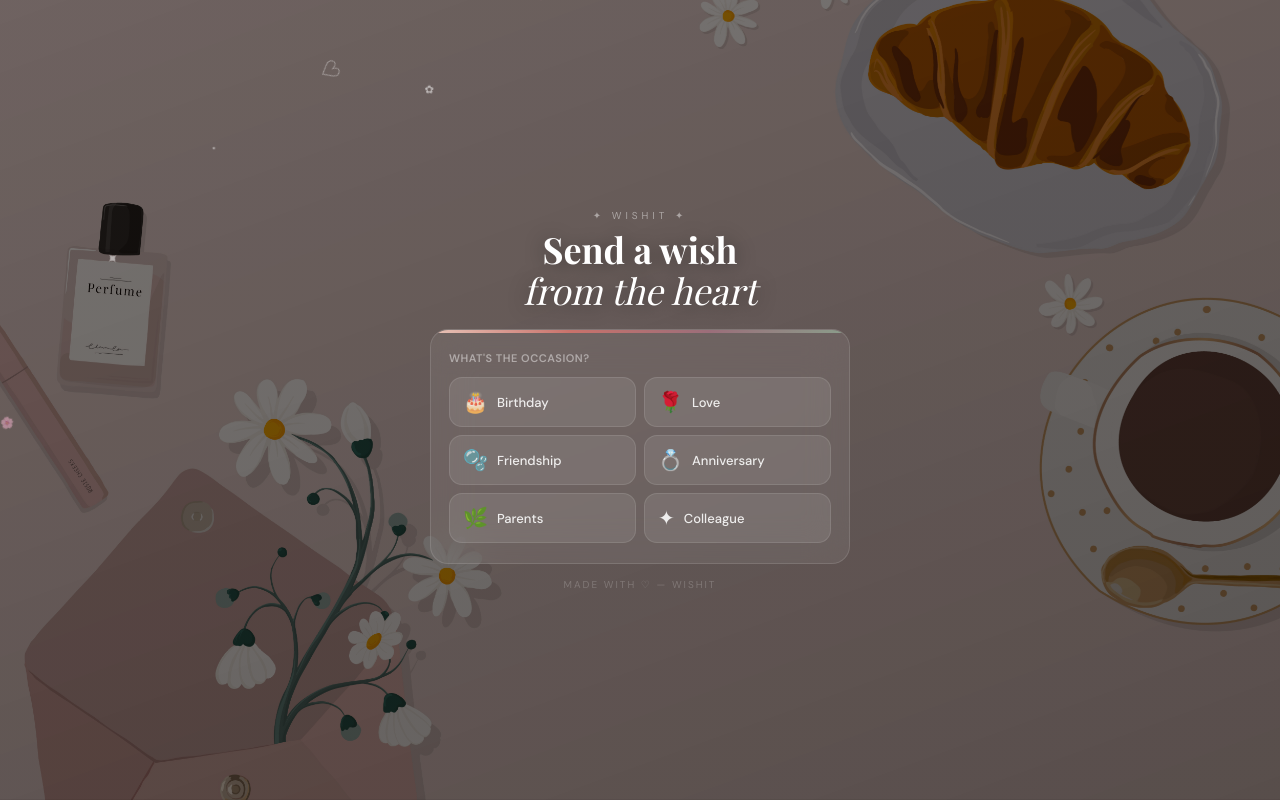
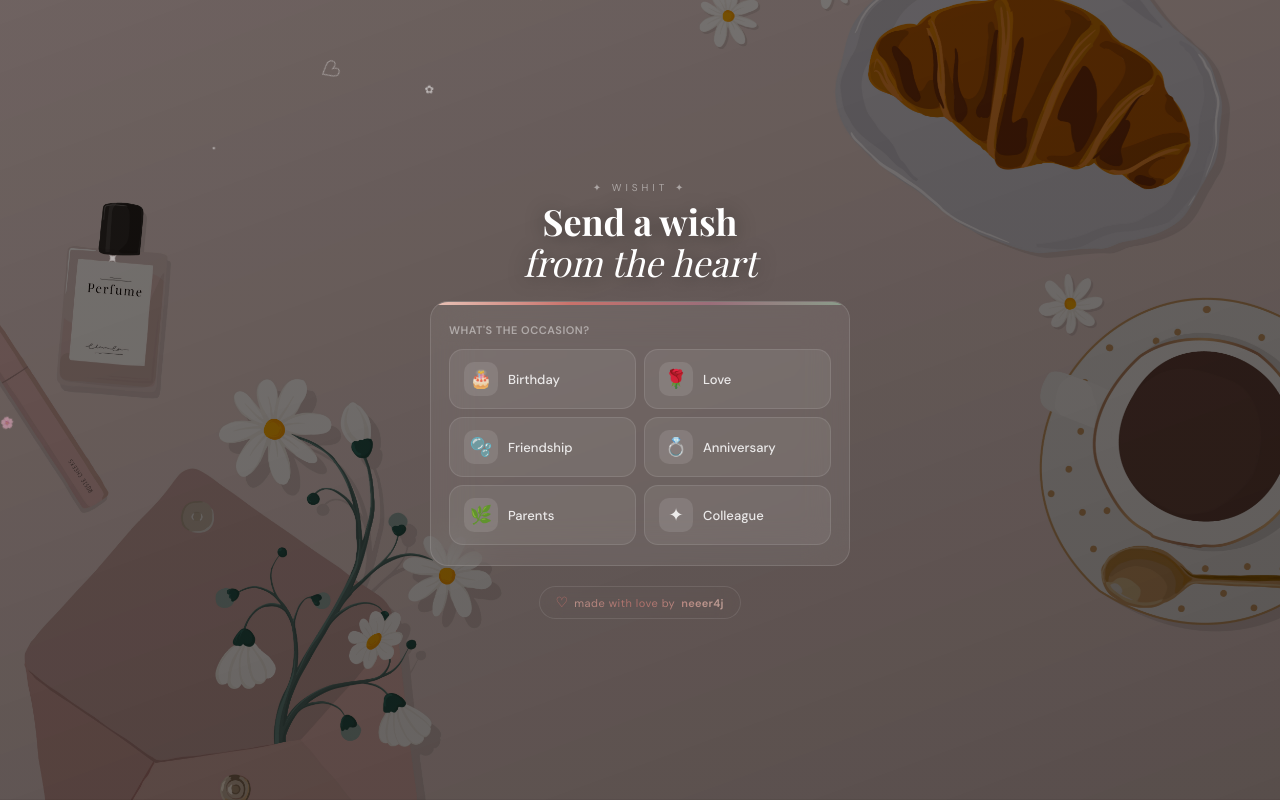
Before and after one commit to neeer4j/wishit, a Next.js app: page / in a window 1280 px wide. Built offline with nearby package versions, Linux system fonts and the light colour scheme; a web font is replaced by a local one.

Commit message:
feat: aesthetic credit pill, upgraded category buttons with glow hover

```diff
--- a/app/page.js
+++ b/app/page.js
@@ -98,8 +98,17 @@ export default function Home() {
         .glass{background:rgba(255,255,255,0.07);backdrop-filter:blur(20px);-webkit-backdrop-filter:blur(20px);border:1px solid rgba(255,255,255,0.12);border-radius:18px;overflow:hidden}
         .strip{height:3px;background:linear-gradient(90deg,#E8C4B8,#C9726B,#9B6E7A,#8A9E8B)}
 
-        .cat-btn{display:flex;align-items:center;gap:9px;padding:11px 13px;background:rgba(255,255,255,0.09);border:1px solid rgba(255,255,255,0.11);border-radius:13px;cursor:pointer;color:rgba(255,255,255,0.88);font-size:13px;font-weight:500;text-align:left;width:100%;transition:background .2s,transform .2s,box-shadow .2s}
-        .cat-btn:hover{background:rgba(255,255,255,0.18);transform:translateY(-1px)}
+        .cat-btn{display:flex;align-items:center;gap:10px;padding:12px 14px;background:rgba(255,255,255,0.07);border:1px solid rgba(255,255,255,0.1);border-radius:14px;cursor:pointer;color:rgba(255,255,255,0.85);font-size:13px;font-weight:500;text-align:left;width:100%;transition:all .25s cubic-bezier(.16,1,.3,1);position:relative;overflow:hidden}
+        .cat-btn::before{content:'';position:absolute;inset:0;border-radius:14px;opacity:0;background:linear-gradient(135deg,rgba(232,196,184,0.15),rgba(201,114,107,0.15),rgba(155,110,122,0.15));transition:opacity .25s}
+        .cat-btn:hover{border-color:rgba(232,196,184,0.4);transform:translateY(-2px);box-shadow:0 6px 24px rgba(0,0,0,0.25),0 0 0 1px rgba(232,196,184,0.15)}
+        .cat-btn:hover::before{opacity:1}
+        .cat-btn:active{transform:translateY(0) scale(0.98)}
+        .cat-icon{width:34px;height:34px;border-radius:10px;background:rgba(255,255,255,0.1);display:flex;align-items:center;justify-content:center;font-size:18px;flex-shrink:0;transition:background .25s}
+        .cat-btn:hover .cat-icon{background:rgba(232,196,184,0.2)}
+        @keyframes shimmer{0%{background-position:200% center}100%{background-position:-200% center}}
+        @keyframes heartbeat{0%,100%{transform:scale(1)}15%{transform:scale(1.2)}30%{transform:scale(1)}45%{transform:scale(1.1)}60%{transform:scale(1)}}
+        .credit-pill{display:inline-flex;align-items:center;gap:6px;padding:7px 16px;border-radius:999px;background:rgba(255,255,255,0.06);border:1px solid rgba(255,255,255,0.1);backdrop-filter:blur(10px);font-size:11px;letter-spacing:.5px;color:transparent;background-clip:text;-webkit-background-clip:text;background-image:linear-gradient(90deg,rgba(255,255,255,0.35),rgba(232,196,184,0.7),rgba(201,114,107,0.7),rgba(232,196,184,0.7),rgba(255,255,255,0.35));background-size:200%;animation:shimmer 4s linear infinite}
+        .credit-heart{animation:heartbeat 2.2s ease-in-out infinite;display:inline-block;color:rgba(201,114,107,0.9);-webkit-background-clip:unset;background-clip:unset}
 
         /* Inputs that sit ON TOP of the image – minimal, transparent */
         .overlay-inp{
@@ -182,7 +191,8 @@ export default function Home() {
               <div style={{ display: 'grid', gridTemplateColumns: '1fr 1fr', gap: 8 }}>
                 {CATEGORIES.map(c => (
                   <button key={c.value} className="cat-btn" onClick={() => selectCat(c)}>
-                    <span style={{ fontSize: 20 }}>{c.icon}</span>{c.label}
+                    <span className="cat-icon">{c.icon}</span>
+                    <span style={{ lineHeight: 1.2 }}>{c.label}</span>
                   </button>
                 ))}
               </div>
@@ -286,7 +296,14 @@ export default function Home() {
           </div>
         )}
 
-        <p style={{ marginTop: 14, fontSize: 10, letterSpacing: '2px', textTransform: 'uppercase', color: 'rgba(255,255,255,0.2)' }}>Made with ♡ — WishIt</p>
+        {step === 1 && (
+          <div style={{ marginTop: 20, textAlign: 'center' }}>
+            <span className="credit-pill">
+              <span className="credit-heart" style={{ fontSize: 13 }}>♡</span>
+              made with love by <strong style={{ fontWeight: 600, letterSpacing: '.3px' }}>neeer4j</strong>
+            </span>
+          </div>
+        )}
       </div>
     </>
   );
```
